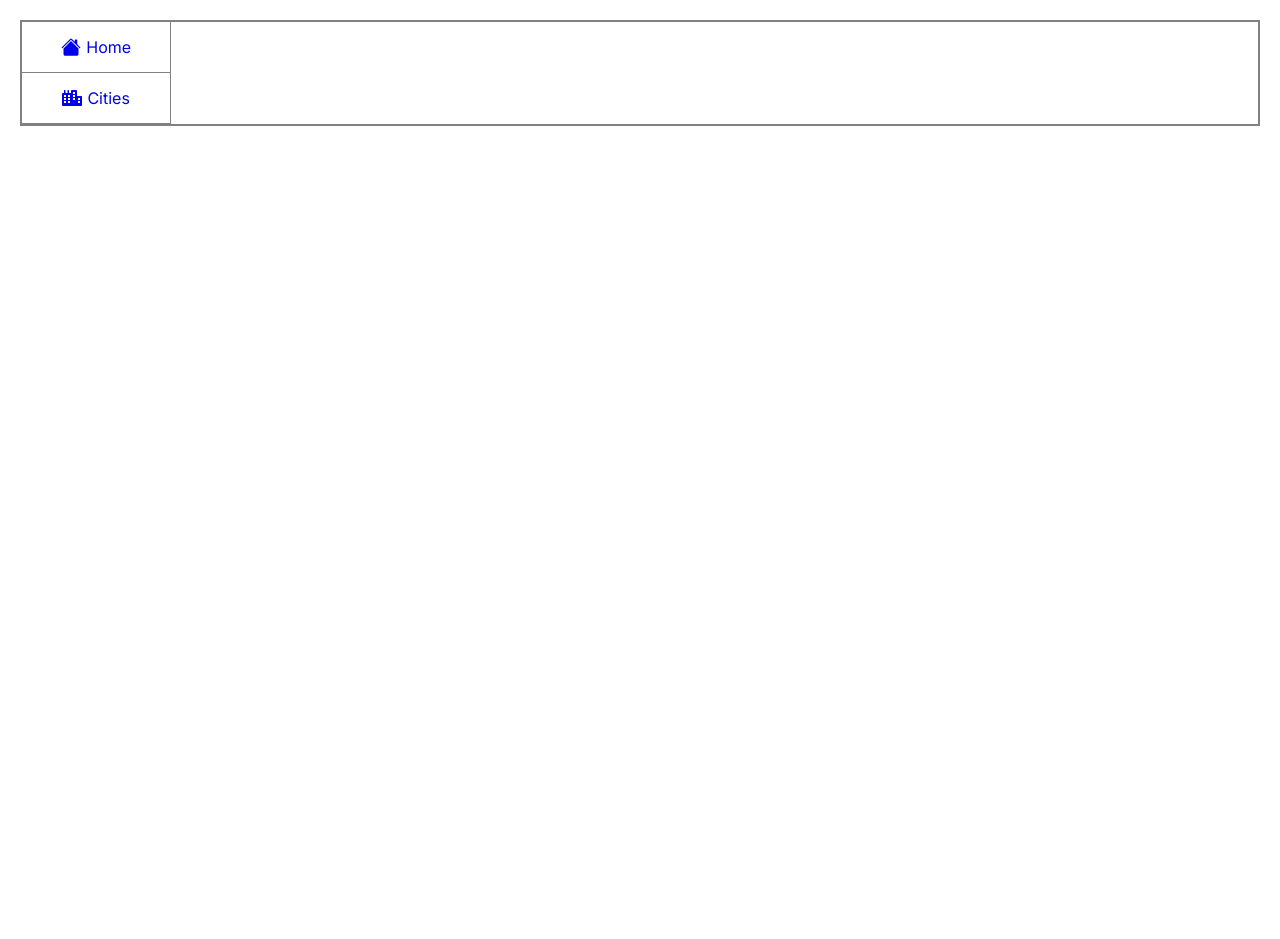
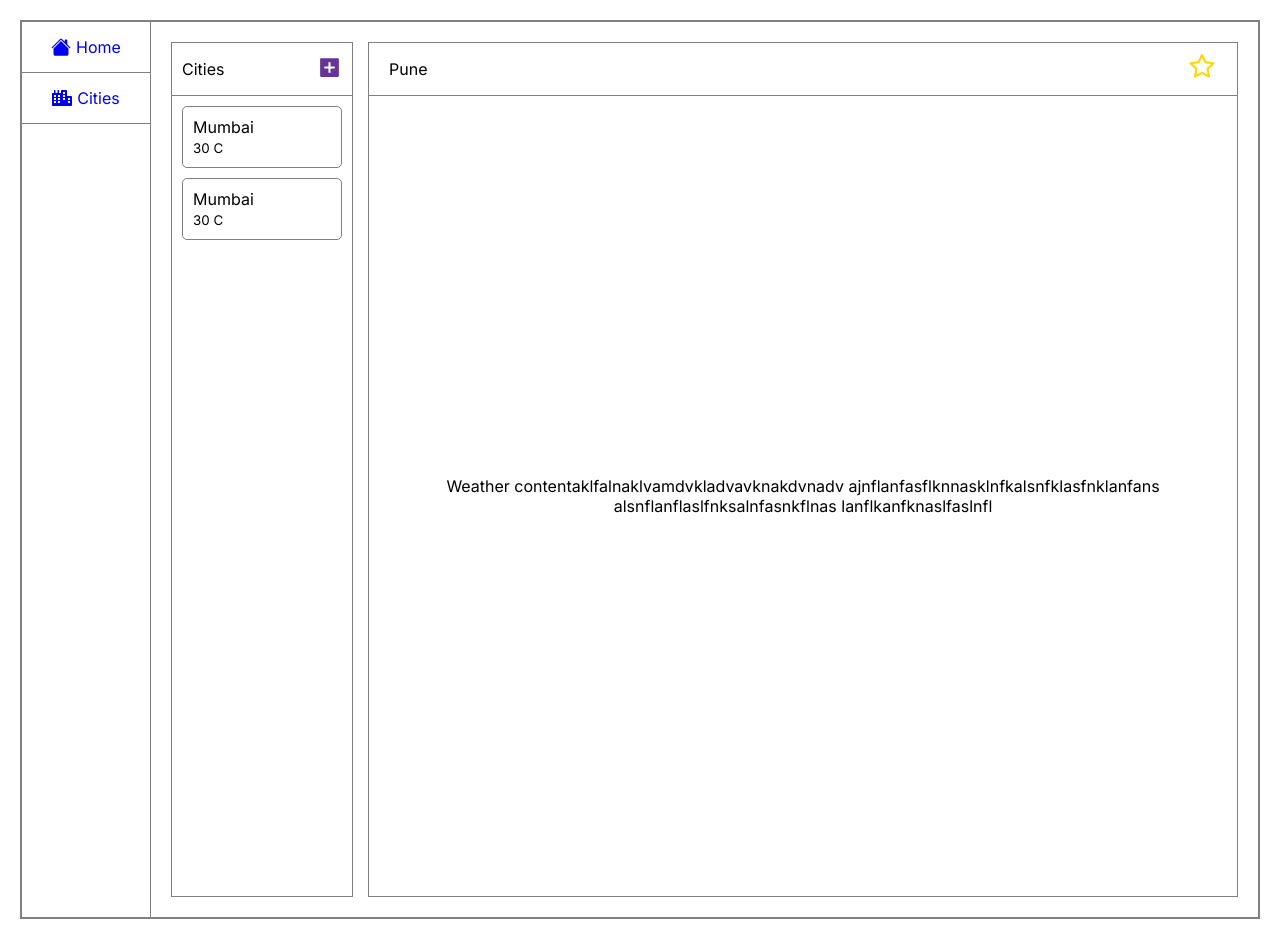
Before and after one commit to pavandeveloperr/weather-app-thinkHat, a React (Create React App) app: page /cities in a window 1280 px wide. Before the commit the page ends 800 px from the top, so only its background shows below. Built offline with nearby package versions, Linux system fonts and the light colour scheme.

Commit message:
feat : Cities component

```diff
--- a/src/Components/Pages/Cities/Cities.js
+++ b/src/Components/Pages/Cities/Cities.js
@@ -3,6 +3,7 @@ import { NavLink } from "react-router-dom";
 import { BsFillHouseFill } from "react-icons/bs";
 import { FaCity } from "react-icons/fa";
 import "../Home/Home.css";
+import CityNames from "./CityNames/CityNames";
 
 const Cities = () => {
   return (
@@ -29,6 +30,7 @@ const Cities = () => {
             </NavLink>
           </div>
         </div>
+        <CityNames />
       </div>
     </div>
   );
--- /dev/null
+++ b/src/Components/Pages/Cities/CityNames/CityNames.css
@@ -0,0 +1,81 @@
+/* .main-container {
+    background-color: yellow;
+} */
+
+.city-list {
+    /* background-color: blueviolet; */
+    border: 1px solid gray;
+}
+
+.city-title{
+    display: flex;
+    align-items: center;
+    justify-content: space-between;
+    width: 160px;
+    border-bottom: 1px solid gray;
+    padding: 0px 10px;
+}
+
+.cities-container {
+    display: flex;
+    height: 100%;
+}
+
+.city-card {
+    border: 1px solid gray;
+    padding: 10px 10px;
+    display: flex;
+    align-items: center;
+    margin: 10px 10px;
+    border-radius: 5px;
+}
+
+.city-card p {
+    margin: 0;
+
+}
+
+.Add-city-btn {
+    font-size: 25px;
+    color: rebeccapurple;
+    cursor: pointer;
+}
+
+/* Weather details  */
+
+.city-weather-container {
+    /* background-color: cyan; */
+    margin-left: 15px;
+    width: 100%;
+    border: 1.5px solid gray;
+}
+
+.selected-city {
+    display: flex;
+    align-items: center;
+    justify-content: space-between;
+    padding: 0 20px;
+    border-bottom: 1.5px solid gray;
+}
+
+.weather-content-box {
+    background-color: #fff;
+    /* border: 2px solid gray; */
+    display: flex;
+    align-items: center;
+    justify-content: center;
+    height: 100vh;
+}
+
+.weather-details {
+    /* height: 100%; */
+    display: flex;
+    align-items: center;
+    justify-content: center;
+    text-align: center;
+}
+
+.start-icon {
+    color: gold;
+    font-size: 30px;
+}
--- /dev/null
+++ b/src/Components/Pages/Cities/CityNames/CityNames.js
@@ -0,0 +1,52 @@
+import React from "react";
+import "../CityNames/CityNames.css";
+import { RiAddBoxFill } from "react-icons/ri";
+import { AiOutlineStar } from "react-icons/ai";
+
+const CityNames = () => {
+  return (
+    <div className="main-container">
+      <div className="cities-container">
+        <div className="city-list">
+          <div className="city-title">
+            <p>Cities</p>
+            <span>
+              <RiAddBoxFill className="Add-city-btn" />
+            </span>
+          </div>
+          <div className="city-card">
+            <div>
+              <p>Mumbai</p>
+              <small>30 C</small>
+            </div>
+          </div>
+          <div className="city-card">
+            <div>
+              <p>Mumbai</p>
+              <small>30 C</small>
+            </div>
+          </div>
+        </div>
+        <div className="city-weather-container">
+          <div className="selected-city">
+            <p>Pune</p>
+            <span>
+              <AiOutlineStar className="start-icon" />
+            </span>
+          </div>
+          <div className="weather-content-box">
+            <div className="weather-details">
+              <p>
+                Weather contentaklfalnaklvamdvkladvavknakdvnadv
+                ajnflanfasflknnasklnfkalsnfklasfnklanfans
+                alsnflanflaslfnksalnfasnkflnas lanflkanfknaslfaslnfl
+              </p>
+            </div>
+          </div>
+        </div>
+      </div>
+    </div>
+  );
+};
+
+export default CityNames;
```
